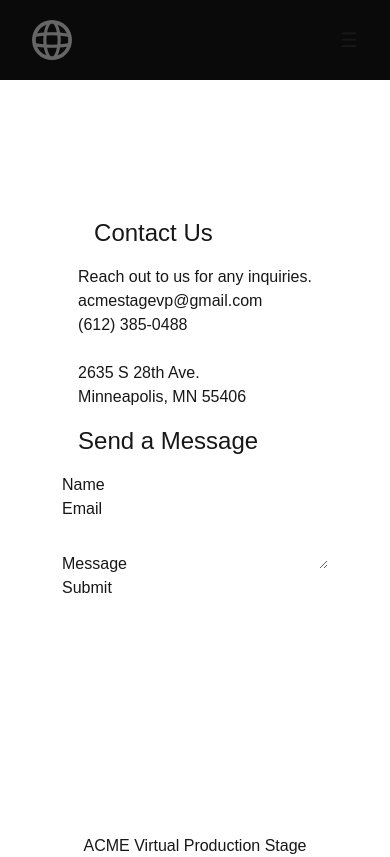
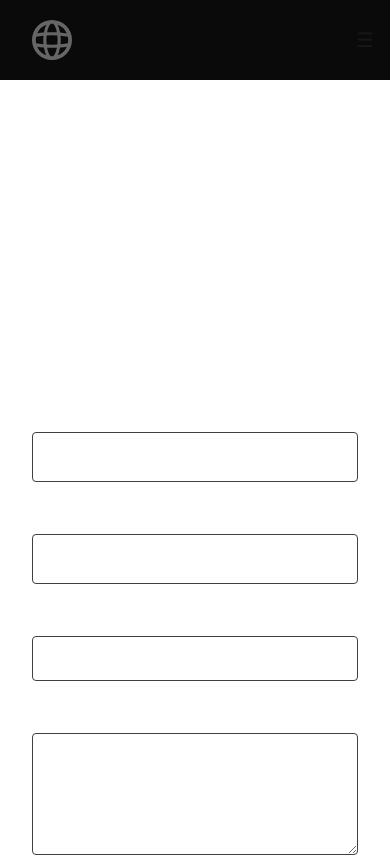
Before and after one commit to acmestagevp/acmevp-website, a Next.js app: page /contact in a window 390 px wide. Shown: the top 857 px of the page. Built offline with nearby package versions, Linux system fonts and the light colour scheme.

Commit message:
css changes and content

```diff
--- a/app/contact/page.tsx
+++ b/app/contact/page.tsx
@@ -1,42 +1,74 @@
-import Footer from "@/components/Footer"
+import React from "react"
 
-export default function Contact() {
+const Contact = () => {
 	return (
-		<div className="flex flex-col items-center h-[95vh] place-content-center">
-			{/* Contact Info Section */}
-			<div>
-				<h2 className="text-2xl m-4">Contact Us</h2>
-				<p>Reach out to us for any inquiries.</p>
-				<div>
-					<p>acmestagevp@gmail.com</p>
-					<p>(612) 385-0488</p>
-					<br />
-					<p>2635 S 28th Ave.</p>
-					<p>Minneapolis, MN 55406</p>
+		<section className="min-h-[80vh] w-full text-white flex flex-col md:flex-row">
+			{/* Left Side: Info (40% width on desktop) */}
+			<div className="flex flex-col justify-center p-8 md:p-16 md:w-2/5 text-right">
+				<h2 className="text-3xl mb-6">Let's build your world.</h2>
+				<p className="mb-8">
+					Ready to step into the volume? Whether you're booking the 60ft wall or
+					need a full VAD environment build, our team is ready to scale with
+					you.
+				</p>
+
+				<div className="space-y-6">
+					<div>
+						<h4 className="text-sm">Location</h4>
+						<p className="text-lg">Minneapolis, MN</p>
+					</div>
+					<div>
+						<h4 className="text-sm">Email</h4>
+						<p className="text-lg">info@acmevp.com</p>
+					</div>
 				</div>
 			</div>
 
-			{/* Contact Form Section */}
-			<div>
-				<h2 className="text-2xl m-4">Send a Message</h2>
-				<form>
-					<div>
-						<label htmlFor="name">Name</label>
-						<input type="text" id="name" name="name" />
+			{/* Right Side: Form (60% width on desktop) */}
+			<div className="flex flex-col justify-center p-8 md:p-24 md:w-3/5">
+				<form className="space-y-6">
+					<div className="grid grid-cols-1 md:grid-cols-2 gap-6">
+						<div className="flex flex-col">
+							<label className="mb-2 text-sm font-medium ">Name</label>
+							<input
+								type="text"
+								className="border border-neutral-700 p-3 rounded focus:outline-none focus:border-blue-500 transition-colors"
+							/>
+						</div>
+						<div className="flex flex-col">
+							<label className="mb-2 text-sm ">Company</label>
+							<input
+								type="text"
+								className="border border-neutral-700 p-3 rounded focus:outline-none focus:border-blue-500 transition-colors"
+							/>
+						</div>
 					</div>
-					<div>
-						<label htmlFor="email">Email</label>
-						<input type="email" id="email" name="email" />
+
+					<div className="flex flex-col">
+						<label className="mb-2 text-sm ">Project Type</label>
+						<select className="border border-neutral-700 p-3 rounded focus:outline-none focus:border-blue-500 transition-colors">
+							<option>Virtual Production / LED Volume</option>
+							<option>VAD / Unreal Engine Build</option>
+							<option>Post-Production</option>
+							<option>Education / Workshop</option>
+						</select>
 					</div>
-					<div>
-						<label htmlFor="message">Message</label>
-						<textarea id="message" name="message"></textarea>
+
+					<div className="flex flex-col">
+						<label className="mb-2 text-sm ">Message</label>
+						<textarea
+							rows={4}
+							className="border border-neutral-700 p-3 rounded focus:outline-none focus:border-blue-500 transition-colors"
+						/>
 					</div>
-					<div>
-						<button type="submit">Submit</button>
-					</div>
+
+					<button className="w-full md:w-max px-12 py-4 bg-blue-600 hover:bg-blue-500 font-bold uppercase tracking-widest transition-all rounded">
+						Send Inquiry
+					</button>
 				</form>
 			</div>
-		</div>
+		</section>
 	)
 }
+
+export default Contact
--- a/app/page.tsx
+++ b/app/page.tsx
@@ -11,13 +11,7 @@ export default function Home() {
 
 				const { component, ...props } = section
 
-				return (
-					<Component
-						key={index}
-						{...props}
-						isReversed={section.component === "Content" ? index % 2 === 1 : undefined}
-					/>
-				)
+				return <Component key={index} {...props} isReversed={index % 2 === 1} />
 			})}
 			<Testimonials />
 		</div>
--- /dev/null
+++ b/components/Banner.tsx
@@ -0,0 +1,33 @@
+import React from "react"
+import Image from "next/image"
+import Link from "next/link"
+
+interface BannerProps {
+	title: string
+	href: string
+	graphic: string
+	isReversed?: boolean
+}
+
+const Content: React.FC<BannerProps> = ({
+	title,
+	href,
+	graphic,
+	isReversed = false,
+}) => {
+	return (
+		<Link key={title} href={href} className="block w-full my-8">
+			<div className="relative h-[40vh] w-full overflow-hidden flex items-center justify-center">
+				<Image
+					className={`object-cover opacity-20 hover:opacity-40 ease-in-out duration-100`}
+					fill
+					src={graphic}
+					alt={title}
+				/>
+				<h2 className="relative z-10 text-4xl">{title}</h2>
+			</div>
+		</Link>
+	)
+}
+
+export default Content
--- /dev/null
+++ b/components/Details.tsx
@@ -0,0 +1,40 @@
+import React from "react"
+import Image from "next/image"
+
+interface DetailsProps {
+	title: string
+	paragraphs: string[]
+	graphic: string
+	isReversed?: boolean
+}
+
+const Content: React.FC<DetailsProps> = ({
+	title,
+	paragraphs,
+	graphic,
+	isReversed = false,
+}) => {
+	return (
+		<div className="flex flex-col lg:flex-row p-4 py-18 items-center lg:items-start lg:max-w-4xl">
+			<div
+				className={`flex-2 text-center px-4 ${isReversed ? "lg:order-2 lg:text-left" : "lg:order-1 lg:text-right"}`}
+			>
+				<h2 className="text-xl p-2 text-balance">{title}</h2>
+				{paragraphs.map((paragraph, index) => (
+					<h3 key={index} className={`text-left py-4`}>
+						{paragraph}
+					</h3>
+				))}
+			</div>
+			<Image
+				className={`flex-1 p-2 px-4 ${isReversed ? "lg:order-1" : "lg:order-2"} opacity-75 hover:opacity-100 ease-in-out duration-100`}
+				width={256}
+				height={256}
+				src={graphic}
+				alt={title}
+			/>
+		</div>
+	)
+}
+
+export default Content
--- a/components/Header.tsx
+++ b/components/Header.tsx
@@ -19,7 +19,9 @@ const Header: React.FC<HeaderProps> = ({ title, subtitle, graphic }) => {
 					alt="Acme Virtual Production"
 				/>
 				<div className="absolute top-1/4 left-1/2 transform -translate-x-1/2 -translate-y-1/3 z-10 px-2 w-6/7 lg:w-3xl">
-					<h1 className="text-6xl text-center py-2 text-balance z-10">{title}</h1>
+					<h1 className="text-6xl text-center py-2 text-balance z-10">
+						{title}
+					</h1>
 					<p className="text-center py-2 text-balance z-10">{subtitle}</p>
 				</div>
 			</div>
--- a/components/Info.tsx
+++ b/components/Info.tsx
@@ -26,10 +26,7 @@ const Info: React.FC<InfoProps> = ({
 			>
 				<h2 className="text-center text-3xl">{title}</h2>
 				{content.map((section, index) => (
-					<div
-						key={index}
-						className={`text-left py-4 ${isReversed ? "lg:text-left" : "lg:text-right"}`}
-					>
+					<div key={index} className={`text-left py-4`}>
 						<h3 className="text-xl">{section.list || section.title}</h3>
 						<ul>
 							{section.items.map((item, itemIndex) => (
--- a/components/NavBar.tsx
+++ b/components/NavBar.tsx
@@ -10,7 +10,7 @@ const NavBar = () => {
 	const toggleMenu = () => setMenuOpen((prev) => !prev)
 
 	return (
-		<nav className="flex fixed h-20 z-10 bg-neutral-950">
+		<nav className="flex fixed h-20 z-40 bg-neutral-950">
 			<ul className="flex w-screen justify-between items-center p-4">
 				<div className="mx-4 my-2">
 					<Link className="" href={"/"}>
@@ -31,7 +31,7 @@ const NavBar = () => {
 						</Link>
 					))}
 				</div>
-				<div className="lg:hidden px-4 py-2">
+				<div className="lg:hidden py-2 z-50">
 					<button
 						className="pointer-events-auto cursor-pointer text-xl"
 						onClick={toggleMenu}
@@ -42,7 +42,7 @@ const NavBar = () => {
 				</div>
 			</ul>
 			{menuOpen && (
-				<div className="absolute top-0 right-0 pt-16 pr-5 text-right lg:hidden pointer-events-none">
+				<div className="absolute top-0 right-0 pt-16 px-4 text-right bg-neutral-950 lg:hidden pointer-events-none">
 					{navItems.map(({ label, href }) => (
 						<Link
 							key={label}
--- a/constants/home.ts
+++ b/constants/home.ts
@@ -3,42 +3,41 @@ export const home = [
 		component: "Hero",
 		title: "Acme Virtual Production",
 		subtitle:
-			"Revolutionizing storytelling with cutting-edge virtual production technology. Adding another thing here. More sentances go here and make the entire body of text longer.",
+			"ACME Virtual Production opens the door to a new world of possibilities. Whether for high-end commercials, narrative films, or photo-realistic virtual environments, you can transport your production to the bustling streets of Tokyo, the serene beaches of Hawaii, or the rugged peaks of the Rockies — all from the heart of Minnesota.",
 		graphic: "/images/hero-16-9.png",
 	},
 	{
-		component: "Content",
-		title: "It all starts with an IDEA",
-		subtitle:
-			"We collaborate closely with our clients to understand their vision and goals, ensuring that every project we undertake is tailored to their unique needs.",
+		component: "Details",
+		title: "Minnesota’s Largest LED Volume",
+		paragraphs: [
+			"ACME Virtual Production is home to the largest LED wall in Minnesota — a commanding 60-foot-wide by 16.5-foot-tall curved volume that delivers over 14 million pixels of breathtaking, photo-realistic immersion.",
+			"Built with premium Unilumin UpadIV 2.6 mm panels (1000 nits brightness), full Optitrack motion capture across a 1,600 sq ft tracking area, dual custom media servers with RTX 6000 Ada GPUs, and native support for Unreal Engine 5.3–5.7 plus Pixera playback, this stage is engineered for high-end commercials, narrative projects, and everything in between.",
+			"Paired with 30-foot ceilings, drive-in access, and full studio amenities, it’s the Midwest’s most capable virtual production destination — ready to bring any location or vision directly to your set.",
+		],
 		graphic: "/images/content-1-1.png",
 	},
 	{
-		component: "Content",
-		title: "We DESIGN the roadmap that will bring your vision to life",
-		subtitle:
-			"Our team of experts will work with you to create a comprehensive plan that outlines the technical and creative aspects of your project, ensuring a seamless production process.",
-		graphic: "/images/alpha-1-1.png",
-	},
-	{
-		component: "Content",
-		title: "Then it's time to BUILD",
-		subtitle:
-			"Our state-of-the-art virtual production stage is equipped with the latest technology, allowing us to bring your vision to life with unparalleled realism and precision.",
+		component: "Info",
+		title: "End-to-End Virtual Production",
+		content: [
+			{
+				list: "Services",
+				items: [
+					"Studio",
+					"Production",
+					"Gear",
+					"Virtual Art Department",
+					"Education",
+					"Post",
+				],
+			},
+		],
 		graphic: "/images/content-1-1.png",
 	},
 	{
-		component: "Content",
-		title: "Now the fun par, the SHOOT",
-		subtitle:
-			"Our experienced crew will work tirelessly to capture every moment of your production, ensuring that every shot is perfect and every detail is captured with precision.",
-		graphic: "/images/alpha-1-1.png",
-	},
-	{
-		component: "Content",
-		title: "At the end, we DELIVER",
-		subtitle:
-			"We are committed to delivering exceptional results that exceed our clients' expectations, ensuring that every project we complete is a testament to our dedication to excellence.",
+		component: "Banner",
+		title: "Projects",
+		href: "/projects",
 		graphic: "/images/content-1-1.png",
 	},
 ]
--- a/utils/componentMap.ts
+++ b/utils/componentMap.ts
@@ -1,6 +1,8 @@
 import { FC } from "react"
 import Hero from "../components/Hero"
 import Header from "../components/Header"
+import Details from "../components/Details"
+import Banner from "../components/Banner"
 import Project from "../components/Project"
 import Content from "../components/Content"
 import Info from "../components/Info"
@@ -8,6 +10,8 @@ import Info from "../components/Info"
 export const componentMap: { [key: string]: FC<any> } = {
 	Hero,
 	Header,
+	Details,
+	Banner,
 	Project,
 	Content,
 	Info,
```
Also changed, not shown: components/Hero.tsx (+28 -5 lines), constants/services.ts (+6 -6 lines).
